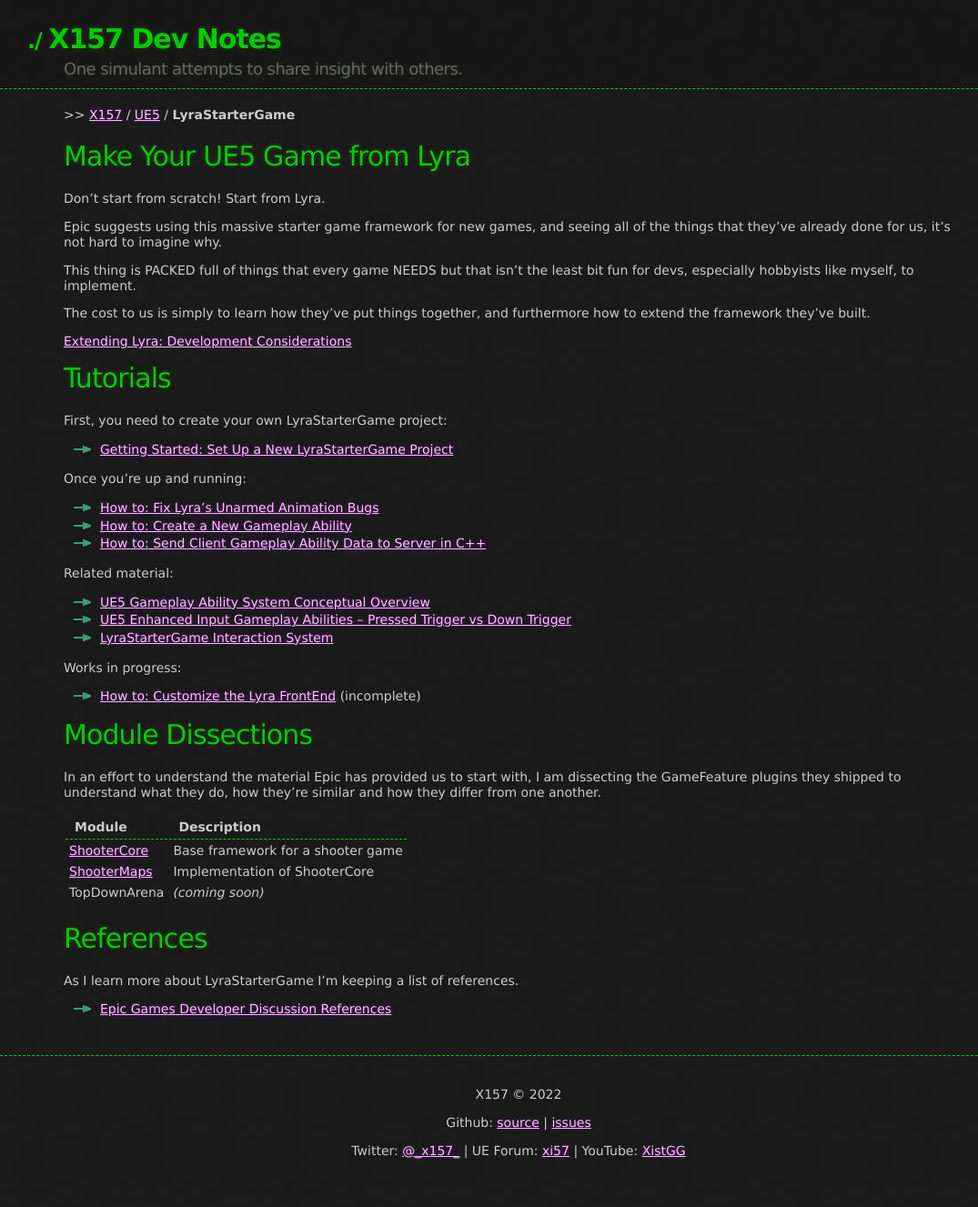
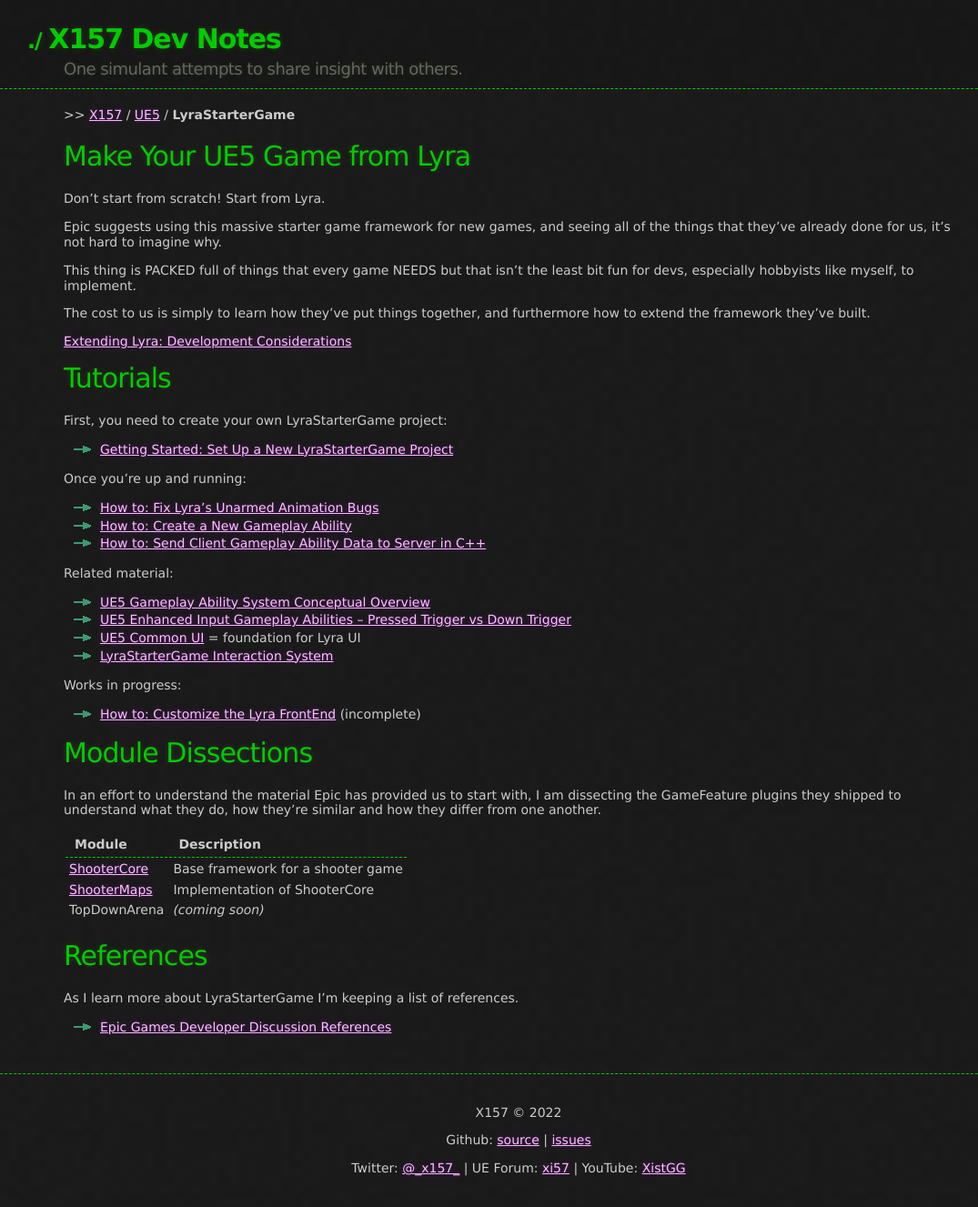
Before and after one commit to x157/x157.github.io, a Jekyll site: the page built from UE5/LyraStarterGame/index.md, in a window 1280 px wide. Shown: the whole page at 91% size, without its empty margins (70-1145 px from the left). Built offline with Jekyll 4.4.1, drawn with Linux system fonts in a browser that asks for light colours.

Commit message:
Link to Common UI from Lyra

```diff
--- a/UE5/LyraStarterGame/index.md
+++ b/UE5/LyraStarterGame/index.md
@@ -37,6 +37,7 @@
 
 - [UE5 Gameplay Ability System Conceptual Overview](/UE5/GameplayAbilitySystem/)
 - [UE5 Enhanced Input Gameplay Abilities -- Pressed Trigger vs Down Trigger](https://youtu.be/P-dyHJhoqxA)
+- [UE5 Common UI](/UE5/CommonUI/) = foundation for Lyra UI
 - [LyraStarterGame Interaction System](./Interactions/)
 
 Works in progress:
```
